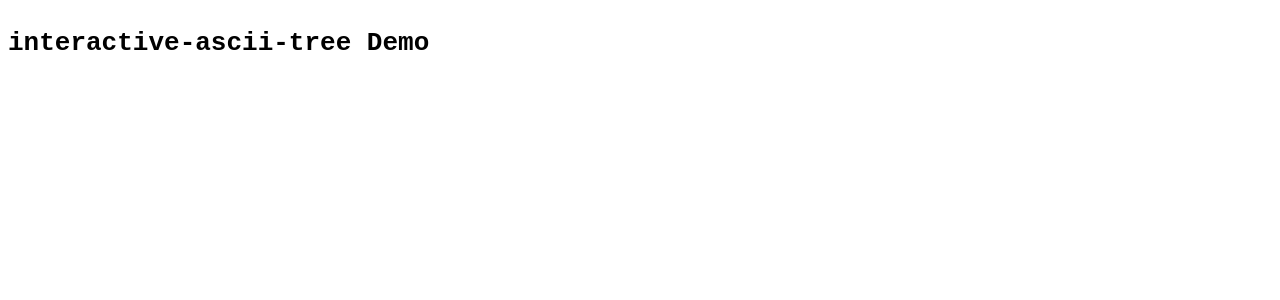
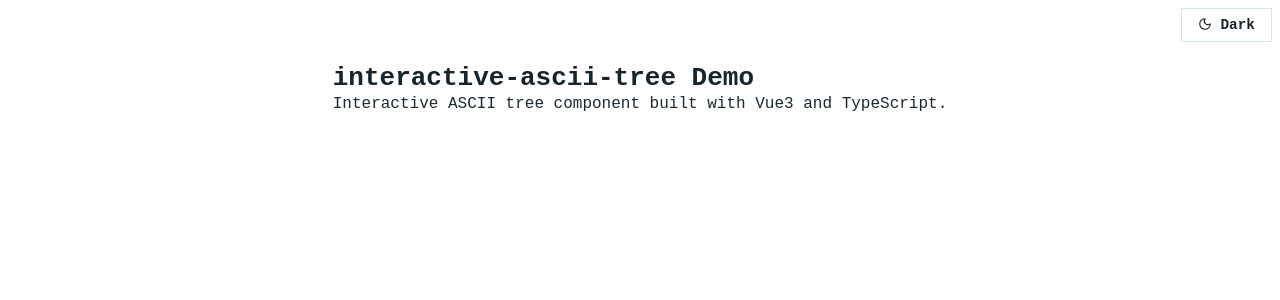
Before and after one commit to MiloradFilipovic/interactive-ascii-tree-demo, a Vue app: page / in a window 1280 px wide. Shown: the top 300 px of the page. Built offline with nearby package versions, Linux system fonts and the light colour scheme.

Commit message:
✨ Basic UI + Theme switcher

```diff
--- a/index.html
+++ b/index.html
@@ -5,6 +5,13 @@
     <link rel="icon" href="/favicon.ico" />
     <meta name="viewport" content="width=device-width, initial-scale=1.0" />
     <title>interactive-ascii-tree::Demo</title>
+
+    <meta name="description" content="Demo website for vue-interactive-ascii-tree" />
+    <meta name="author" content="Milorad Filipovic" />
+
+    <meta property="og:title" content="interactive-ascii-tree-demo" />
+    <meta property="og:description" content="Demo website for vue-interactive-ascii-tree" />
+    <meta property="og:type" content="website" />
   </head>
   <body>
     <div id="app"></div>
--- a/package.json
+++ b/package.json
@@ -17,6 +17,8 @@
     "format": "prettier --write src/"
   },
   "dependencies": {
+    "@vueuse/core": "^13.7.0",
+    "lucide-vue-next": "^0.541.0",
     "pinia": "^3.0.3",
     "vue": "^3.5.18",
     "vue-router": "^4.5.1"
@@ -37,6 +39,7 @@
     "jsdom": "^26.1.0",
     "npm-run-all2": "^8.0.4",
     "prettier": "3.6.2",
+    "sass-embedded": "^1.91.0",
     "typescript": "~5.8.0",
     "vite": "^7.0.6",
     "vite-plugin-vue-devtools": "^8.0.0",
--- a/src/App.vue
+++ b/src/App.vue
@@ -1,9 +1,62 @@
-<script setup lang="ts"></script>
+<script setup lang="ts">
+import ThemeToggle from '@/components/ThemeToggle.vue'
+import { useUIStore } from './stores/ui.store'
+import { computed } from 'vue'
+
+const uiStore = useUIStore()
+
+const currentTheme = computed(() => uiStore.theme)
+</script>
 
 <template>
-  <h1>
-    <code>interactive-ascii-tree Demo</code>
-  </h1>
+  <div :class="$style['app-container']" :data-theme="currentTheme">
+    <div :class="$style.toolbar">
+      <ThemeToggle />
+    </div>
+    <div :class="$style.header">
+      <div>
+        <h1>
+          <code>interactive-ascii-tree Demo</code>
+        </h1>
+        <p>Interactive ASCII tree component built with Vue3 and TypeScript.</p>
+      </div>
+    </div>
+  </div>
 </template>
 
-<style scoped></style>
+<style module lang="scss">
+.app-container {
+  font-family: 'Courier New', Courier, monospace;
+  display: flex;
+  flex-direction: column;
+  align-items: center;
+  gap: 1rem;
+  height: calc(100vh - 1rem);
+  padding: 0.5rem;
+
+  background-color: var(--background-color);
+  color: var(--text-color);
+}
+
+.toolbar {
+  display: flex;
+  justify-content: end;
+  width: 100%;
+}
+
+.header {
+  display: flex;
+  flex-direction: column;
+  align-items: center;
+  gap: 0.5rem;
+
+  h1 {
+    margin: 0;
+  }
+
+  p {
+    margin: 0;
+    color: var(--text-color-lighter);
+  }
+}
+</style>
--- /dev/null
+++ b/src/components/ThemeToggle.vue
@@ -0,0 +1,41 @@
+<script setup lang="ts">
+import { useUIStore } from '@/stores/ui.store'
+import { computed } from 'vue'
+
+import { Moon, Sun } from 'lucide-vue-next'
+
+const uiStore = useUIStore()
+
+const currentTheme = computed(() => uiStore.theme)
+
+const icon = computed(() => (currentTheme.value === 'light' ? Moon : Sun))
+
+const toggleTheme = () => {
+  uiStore.updateTheme(currentTheme.value === 'light' ? 'dark' : 'light')
+}
+</script>
+
+<template>
+  <div>
+    <button :class="$style['theme-toggle']" @click="toggleTheme">
+      <component :is="icon" :size="14" />
+      {{ currentTheme === 'light' ? 'Dark' : 'Light' }}
+    </button>
+  </div>
+</template>
+
+<style module lang="scss">
+.theme-toggle {
+  cursor: pointer;
+  display: flex;
+  gap: 0.5rem;
+  padding: 0.5rem 1rem;
+  outline: none;
+  font-family: inherit;
+  font-weight: 600;
+  font-size: 0.9rem;
+  background-color: var(--background-color);
+  color: var(--text-color);
+  border: 1px solid var(--primary-color);
+}
+</style>
--- /dev/null
+++ b/src/constants.ts
@@ -0,0 +1 @@
+export const LOCAL_STORAGE_THEME_KEY = 'interactive-ascii-tree-demo-theme'
--- a/src/main.ts
+++ b/src/main.ts
@@ -3,6 +3,8 @@ import { createPinia } from 'pinia'
 
 import App from './App.vue'
 import router from './router'
+
+import '@/styles/main.scss'
 
 const app = createApp(App)
 
--- /dev/null
+++ b/src/stores/ui.store.ts
@@ -0,0 +1,15 @@
+import { LOCAL_STORAGE_THEME_KEY } from '@/constants'
+import type { Theme } from '@/types'
+import { useStorage } from '@vueuse/core'
+import { defineStore } from 'pinia'
+
+export const useUIStore = defineStore('ui', () => {
+  const theme = useStorage<Theme>(LOCAL_STORAGE_THEME_KEY, 'light')
+
+  const updateTheme = (newTheme: Theme) => {
+    theme.value = newTheme
+    useStorage(LOCAL_STORAGE_THEME_KEY, newTheme)
+  }
+
+  return { theme, updateTheme }
+})
--- /dev/null
+++ b/src/styles/main.scss
@@ -0,0 +1,16 @@
+body {
+  margin: 0;
+}
+
+:root {
+  --background-color: #ffffff;
+  --text-color: #17242b;
+  --text-color-lighter: #1a2931;
+  --primary-color: #d2e8de;
+}
+[data-theme='dark'] {
+  --background-color: #17242b;
+  --text-color: #efefef;
+  --text-color-lighter: #cfcfcf;
+  --primary-color: #374241;
+}
--- /dev/null
+++ b/src/types.ts
@@ -0,0 +1 @@
+export type Theme = 'light' | 'dark'
```
Also changed, not shown: 1 other file (tests, documents, lock files or other folders).
